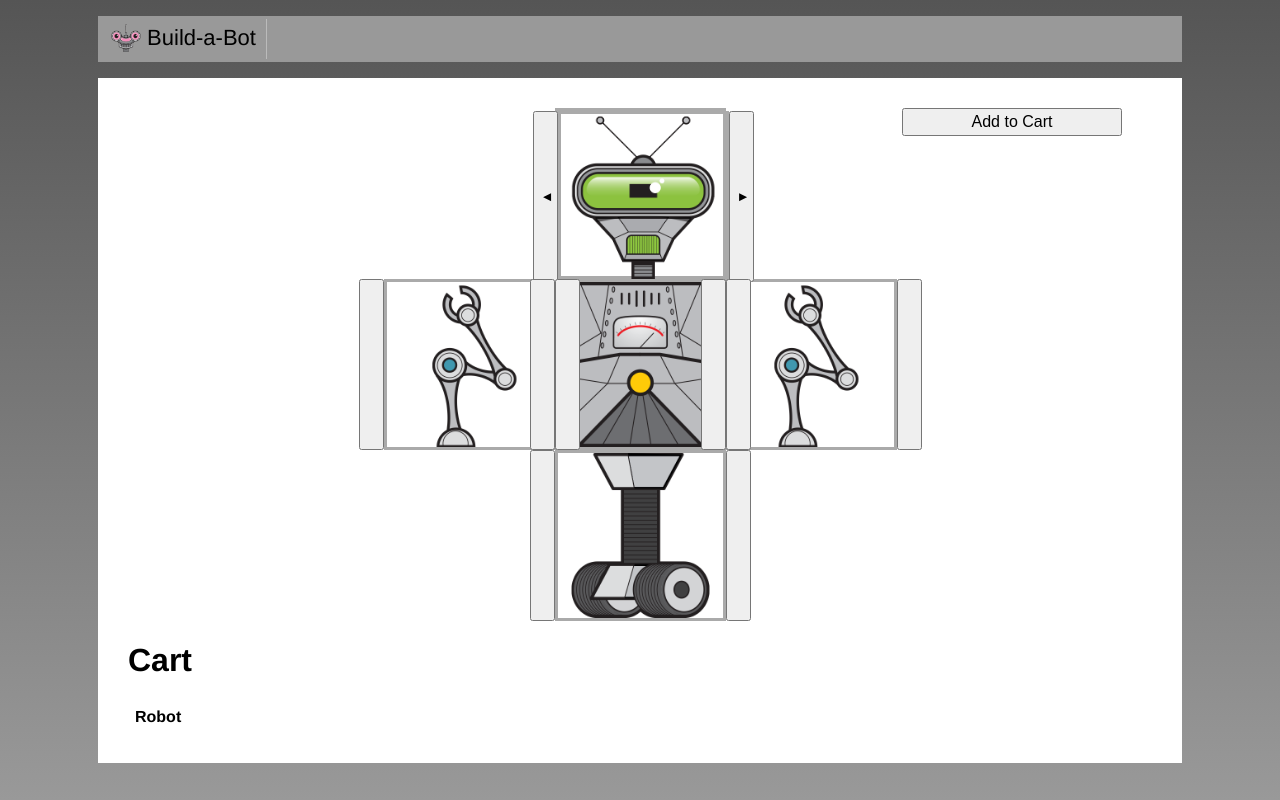
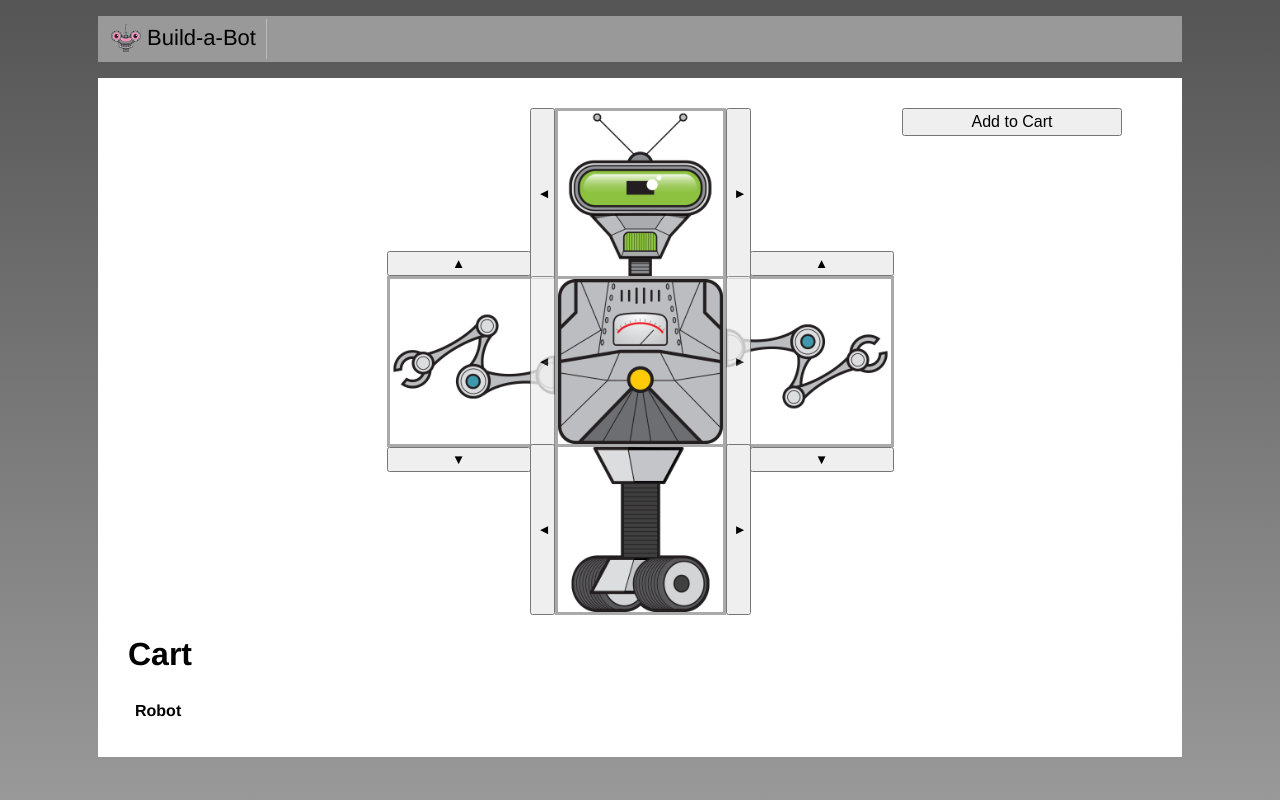
Before and after one commit to taherkheli/build-a-bot, a Vue app in the folder build-a-bot/: page / in a window 1280 px wide. Built offline with nearby package versions, Linux system fonts and the light colour scheme.

Commit message:
passed styling info via props

```diff
--- a/build-a-bot/src/build/PartSelector.vue
+++ b/build-a-bot/src/build/PartSelector.vue
@@ -1,8 +1,9 @@
 <template>
-  <div class="part">
-    <img :src="selectedPart.src" title="arm"/>
-    <button @click="selectPreviousPart()" class="prev-selector"></button>
-    <button @click="selectNextPart()" class="next-selector"></button>
+  <div class="part" :class="position">
+    <img :src="selectedPart.src" />
+    <button @click="selectPreviousPart" class="prev-selector"></button>
+    <button @click="selectNextPart" class="next-selector"></button>
+    <span class="sale" v-show="selectedPart.onSale">Sale!</span>
   </div>
 </template>
 
@@ -15,6 +16,7 @@ export default defineComponent({
       type: Array,
       default: () => [{ a: 'b' }],
     },
+    position: String,
   },
   setup(props) {
     const selectedIndex = ref(0);
--- a/build-a-bot/src/build/RobotBuilder.vue
+++ b/build-a-bot/src/build/RobotBuilder.vue
@@ -2,22 +2,15 @@
   <div class="content">
     <button @click="addToCart" class="add-to-cart">Add to Cart</button>
     <div class="top-row">
-      <div class="top part" :class="{'sale-border': selectedRobot.head.onSale}">
-        <!-- <div class="robot-name">
-          {{ selectedRobot.head.title }}
-          <span v-if="selectedRobot.head.onSale" class="sale">Sale!</span>
-        </div> -->
-        <div class="robot-name"></div>
-          <part-selector :parts="availableParts.heads"/>
-        </div>
+      <part-selector :parts="availableParts.heads" position="top"/>
     </div>
     <div class="middle-row">
-      <part-selector :parts="availableParts.arms"/>
-      <part-selector :parts="availableParts.torsos"/>
-      <part-selector :parts="availableParts.arms"/>
+      <part-selector :parts="availableParts.arms" position="left"/>
+      <part-selector :parts="availableParts.torsos" position="center"/>
+      <part-selector :parts="availableParts.arms" position="right"/>
     </div>
     <div class="bottom-row">
-      <part-selector :parts="availableParts.bases"/>
+      <part-selector :parts="availableParts.bases" position="bottom"/>
     </div>
     <div>
       <h1>Cart</h1>
@@ -82,15 +75,6 @@ export default defineComponent({
 </script>
 
 <style scoped>
-.part {
-  position: relative;
-  width:165px;
-  height:165px;
-  border: 3px solid #aaa;
-}
-.part img {
-  width:165px;
-}
 .top-row {
   display:flex;
   justify-content: space-around;
@@ -103,72 +87,6 @@ export default defineComponent({
   display:flex;
   justify-content: space-around;
   border-top: none;
-}
-.head {
-  border-bottom: none;
-}
-.left {
-  border-right: none;
-}
-.right {
-  border-left: none;
-}
-.left img {
-  transform: rotate(-90deg);
-}
-.right img {
-  transform: rotate(90deg);
-}
-.bottom {
-  border-top: none;
-}
-.prev-selector {
-  position: absolute;
-  z-index:1;
-  top: -3px;
-  left: -28px;
-  width: 25px;
-  height: 171px;
-}
-.next-selector {
-  position: absolute;
-  z-index:1;
-  top: -3px;
-  right: -28px;
-  width: 25px;
-  height: 171px;
-}
-.center .prev-selector, .center .next-selector {
-  opacity:0.8;
-}
-.left .prev-selector {
-  top: -28px;
-  left: -3px;
-  width: 144px;
-  height: 25px;
-}
-.left .next-selector {
-  top: auto;
-  bottom: -28px;
-  left: -3px;
-  width: 144px;
-  height: 25px;
-}
-.right .prev-selector {
-  top: -28px;
-  left: 24px;
-  width: 144px;
-  height: 25px;
-}
-.right .next-selector {
-  top: auto;
-  bottom: -28px;
-  left: 24px;
-  width: 144px;
-  height: 25px;
-}
-.right .next-selector {
-  right: -3px;
 }
 .robot-name {
   position: absolute;
```
